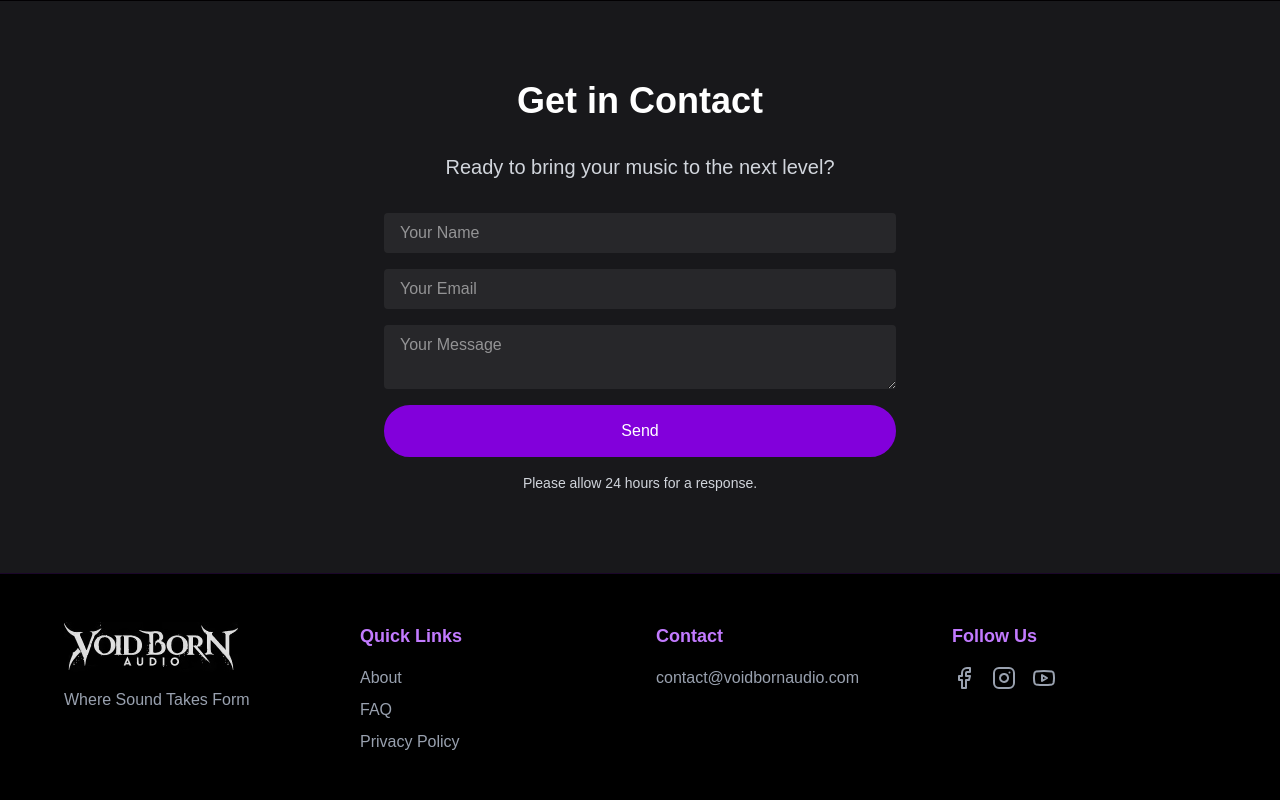
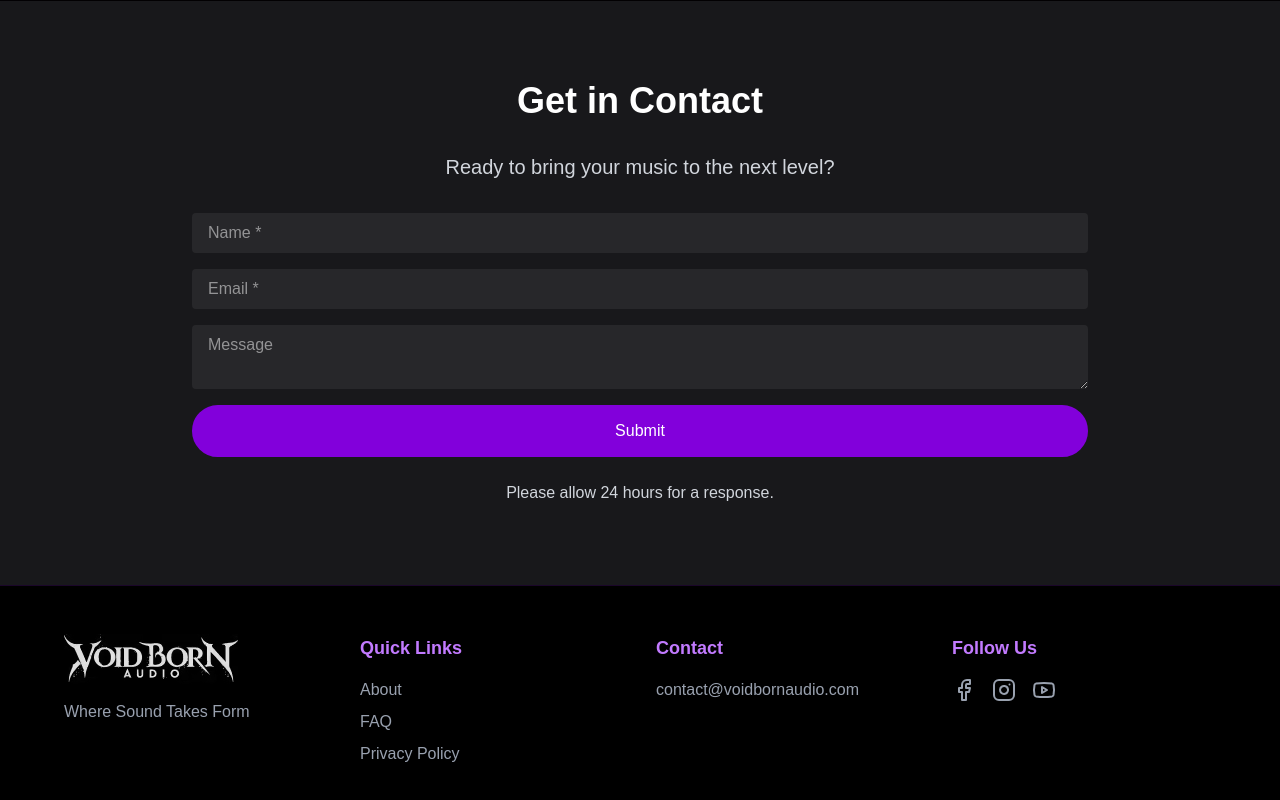
Before and after one commit to PyxlDesign/void-born-audio, a Next.js app: page / in a window 1280 px wide. Shown: the part 2118-2918 px from the top of the page. Built offline with nearby package versions, Linux system fonts and the light colour scheme; no server answers; a web font is replaced by a local one.

Commit message:
Added Form Just need the API key to hook it up properly.

```diff
--- a/components/Contact/index.tsx
+++ b/components/Contact/index.tsx
@@ -1,3 +1,4 @@
+import { Form } from "../Form";
 export const Contact = () => {
     return (
         <section id="contact" className="py-20 px-4 bg-zinc-900">
@@ -6,41 +7,8 @@ export const Contact = () => {
                 <p className="text-xl text-gray-300 mb-8">
                     Ready to bring your music to the next level?
                 </p>
-                <form
-                    name="contact"
-                    method="POST"
-                    data-netlify="true"
-                    className="grid gap-4 mt-8 max-w-lg mx-auto"
-                >
-                    <input type="hidden" name="form-name" value="contact" />
-                    <input
-                        type="text"
-                        name="name"
-                        placeholder="Your Name"
-                        required
-                        className="bg-zinc-800 text-white px-4 py-2 rounded"
-                    />
-                    <input
-                        type="email"
-                        name="email"
-                        placeholder="Your Email"
-                        required
-                        className="bg-zinc-800 text-white px-4 py-2 rounded"
-                    />
-                    <textarea
-                        name="message"
-                        placeholder="Your Message"
-                        required
-                        className="bg-zinc-800 text-white px-4 py-2 rounded"
-                    ></textarea>
-                    <button
-                        type="submit"
-                        className="bg-purple-700 text-white px-8 py-3 rounded-full hover:bg-transparent cursor-pointer border-purple-700 border-2 transition-colors purple-glow-box"
-                    >
-                        Send
-                    </button>
-                    <p className="text-sm text-gray-300 ">Please allow 24 hours for a response.</p>
-                </form>
+                <Form />
+                <p className="mt-6 text-gray-300">Please allow 24 hours for a response.</p>
             </div>
         </section>
     );
--- a/components/Form/index.tsx
+++ b/components/Form/index.tsx
@@ -1,11 +1,7 @@
 'use client';
 import { useState } from 'react';
-import Button from '@/components/Elements/Button';
-import Input from '@/components/Elements/Input';
-import Select from '@/components/Elements/Select';
-import Textarea from '@/components/Elements/Textarea';
 
-export default function ContactForm() {
+export function Form() {
     const [form, setForm] = useState({
         access_key: process.env.NEXT_PUBLIC_WEB3FORMS_ACCESS_KEY || "",
         subject: "Void Born Audio - Contact Form Submission",
@@ -62,71 +58,34 @@ export default function ContactForm() {
             <input type="checkbox" name="botcheck" className="hidden" checked={honeypot} onChange={(e) => setHoneypot(e.target.checked)} />
 
             <div className="grid gap-2">
-                <Input
-                    handleChange={handleChange} id="name" label="Name" name="name" type="text" required />
-            </div>
-
-            <div className="grid gap-2">
-                <Input
-                    handleChange={handleChange} id="email" label="Email" name="email" type="email" required />
-            </div>
-
-            <div className="grid gap-2">
-                <Select handleChange={handleSelectChange} label="What type of session are you looking for?" name="session_type" options={[
-                    { value: 'placeholder', name: 'Please make a selection' },
-                    { value: 'wedding', name: 'Wedding/Destination/Elopement' },
-                    { value: 'engagement', name: 'Engagement' },
-                    { value: 'family', name: 'Family' },
-                    { value: 'couples', name: 'Casual Couples Session' },
-                    { value: 'senior', name: 'Senior' },
-                    { value: 'other', name: 'Other' }
-                ]} />
-            </div>
-
-            {(form.session_type === "wedding" || form.session_type === "engagement") ? (<div className="grid gap-2">
-                <Textarea
-                    handleChange={handleChange}
-                    label="Tell us about your Love Story!"
-                    name="love_story"
-                    placeholder=""
-                />
-            </div>) : (
-                <div className="grid gap-2">
-                    <Textarea handleChange={handleChange} label="Tell us your story!" name="story" placeholder="" />
-                </div>
-            )}
-
-            <div className="grid gap-2">
-                <Textarea
-                    handleChange={handleChange}
-                    label="What Draws You To Our Work?"
-                    name="attraction"
-                    placeholder=""
+                <label className="sr-only" htmlFor="name">Name *</label>
+                <input
+                    onChange={handleChange} id="name" placeholder="Name *" name="name" type="text" required
+                    className='bg-zinc-800 text-white px-4 py-2 rounded'
                 />
             </div>
 
             <div className="grid gap-2">
-                <Input
-                    handleChange={handleChange}
-                    id="vibe"
-                    label="Tell Us About The Vibe/Aesthetic Of Your Wedding Day"
-                    name="vibe"
-                    type="text"
+                <label className="sr-only" htmlFor="email">Email *</label>
+                <input
+                    onChange={handleChange} id="email" placeholder="Email *" name="email" type="email" required
+                    className='bg-zinc-800 text-white px-4 py-2 rounded'
                 />
             </div>
 
             <div className="grid gap-2">
-                <Textarea
-                    handleChange={handleChange}
-                    label="Anything Else You Would Like Us To Know?"
-                    name="additional_info"
-                    placeholder=""
-                />
+                <label className="sr-only" htmlFor="message">Message</label>
+                <textarea
+                    onChange={handleChange}
+                    name="message"
+                    placeholder="Message"
+                    className='bg-zinc-800 text-white px-4 py-2 rounded'
+                ></textarea>
             </div>
 
-            <Button type="submit" className="self-start">
+            <button type="submit" className="bg-purple-700 text-white px-8 py-3 rounded-full hover:bg-transparent cursor-pointer border-purple-700 border-2 transition-colors purple-glow-box">
                 {result}
-            </Button>
+            </button>
         </form>
     );
 }
```
